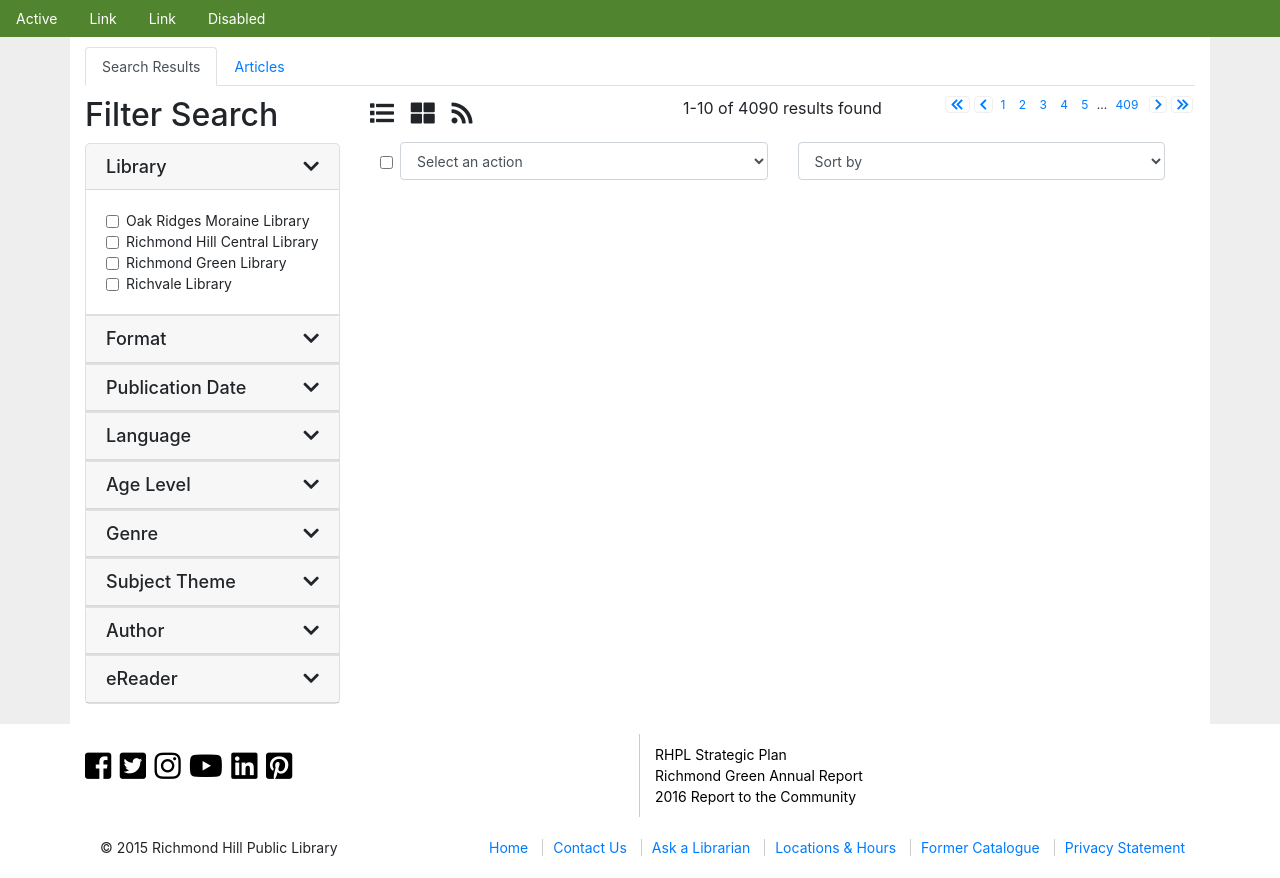
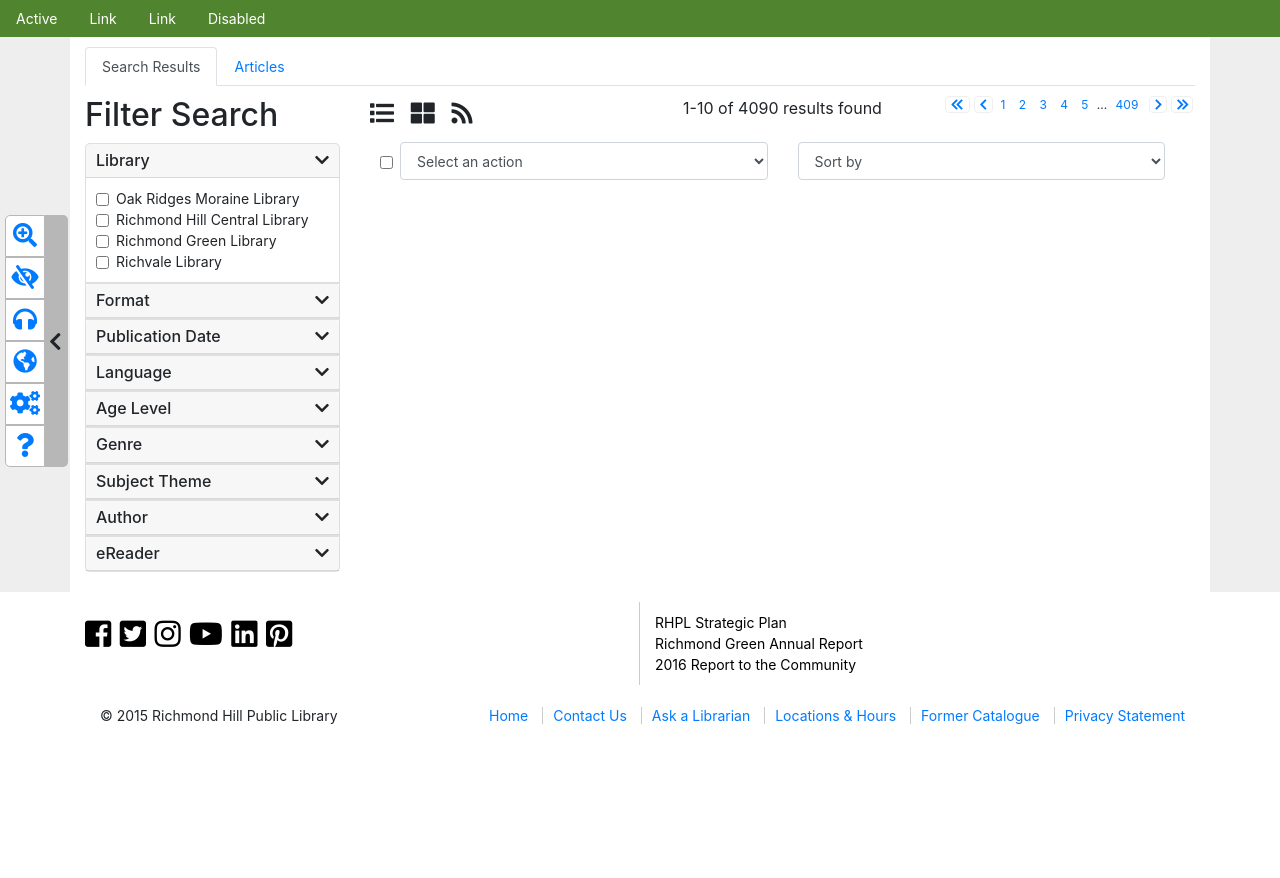
Before and after one commit to julesyan/cscc10, a PHP site: page /catalogue.php?query=1 in a window 1280 px wide. Shown: the part 110-988 px from the top of the page. After the commit the page ends 834 px from the top, so only its background shows below. Run offline with PHP 8.4, Linux system fonts and the light colour scheme; data comes from the database, SQL or seed files in the repository; data that the repository does not hold is empty.

Commit message:
finished accessibility bar

```diff
--- a/header.php
+++ b/header.php
@@ -1,7 +1,22 @@
+<div class="accessibility">
+  <div class="accessibility-content">
+    <div class="icons text-center">
+      <a href="#"><i class="fas fa-search-plus"></i></a>
+      <a href="#"><i class="fas fa-eye-slash"></i></a>
+      <a href="#"><i class="fas fa-headphones"></i></a>
+      <a href="#"><i class="fas fa-globe-americas"></i></a>
+      <a href="#"><i class="fas fa-cogs"></i></a>
+      <a href="#"><i class="fas fa-question"></i></a>
+    </div>
+    <div class="show-hide hide"></div>
+  </div>
+</div>
 <div class="container-fluid">
   <div class="row">
     <div class="col-5 col-md-3 col-lg-2">
-      <img src="./imgs/logo.png" alt="logo" class="logo">
+      <a href="./">
+        <img src="./imgs/logo.png" alt="logo" class="logo">
+      </a>
     </div>
     <div class="col">
       <div class="row">
--- a/js/main.js
+++ b/js/main.js
@@ -8,6 +8,16 @@
 
 $(document).ready(function(){
   turnOnPopOver();
+
+  $('.accessibility .show-hide').on('click', function(){
+    if ($(this).hasClass('show')){
+      $(this).removeClass('show').addClass('hide');
+      $('.accessibility').animate({left: "0px"}, 500);
+    } else {
+      $(this).removeClass('hide').addClass('show');
+      $('.accessibility').animate({left: "-45px"}, 500);
+    }
+  });
 });
 
 function turnOnPopOver(){
--- a/styling/catalogue.css
+++ b/styling/catalogue.css
@@ -17,7 +17,7 @@
 .card h5{
   margin: 0;
   position: relative;
-  font-size: 18px;
+  font-size: 16px;
 }
 
 .card h5::before{
@@ -34,8 +34,16 @@
   -webkit-font-smoothing: antialiased;
 }
 
+.card .card-header{
+  padding: 7px 10px;
+}
+
 .card .card-header:hover{
   cursor: pointer;
+}
+
+.card .card-body{
+  padding: 10px;
 }
 
 .options{
--- a/styling/master.css
+++ b/styling/master.css
@@ -22,3 +22,70 @@
   padding-top: 10px;
   padding-bottom: 10px;
 }
+
+.accessibility{
+  position: fixed;
+  top: 40%;
+  bottom: 50%
+  left: 0;
+}
+
+.accessibility .accessibility-content{
+  position: relative;
+}
+
+.accessibility .accessibility-content .icons {
+  margin: 5px 0 5px 5px;
+}
+
+.accessibility .accessibility-content .icons a{
+  display: block;
+  font-size: 24px;
+  background: white;
+  border: 1px solid #b7b7b7;
+  padding: 2px 4px;
+}
+
+.accessibility .accessibility-content .icons a:hover{
+  background: #ccc;
+}
+
+.accessibility .accessibility-content .icons a:first-child{
+  border-radius: 5px 0 0 0;
+}
+
+.accessibility .accessibility-content .icons a:last-child{
+  border-radius: 0 0 0 5px;
+}
+
+.accessibility .accessibility-content .show-hide{
+  position: absolute;
+  top: 0;
+  left: 100%;
+  height: 100%;
+  width: 23px;
+  line-height: 100%;
+  padding: 265% 0 0 0;
+  background: #b7b7b7;
+  border-radius: 0 5px 5px 0;
+}
+
+.accessibility .accessibility-content .show-hide::before{
+  margin-left: 4px;
+  font-size: 20px;
+  font-family: "Font Awesome 5 Free";
+  font-weight: 900;
+  font-style: normal;
+  font-variant: normal;
+  text-rendering: auto;
+  -webkit-font-smoothing: antialiased;
+  vertical-align: middle;
+}
+
+.accessibility .accessibility-content .show-hide.hide::before{
+  content: '\f053';
+}
+
+.accessibility .accessibility-content .show-hide.show::before{
+  content: '\f054';
+}
```
